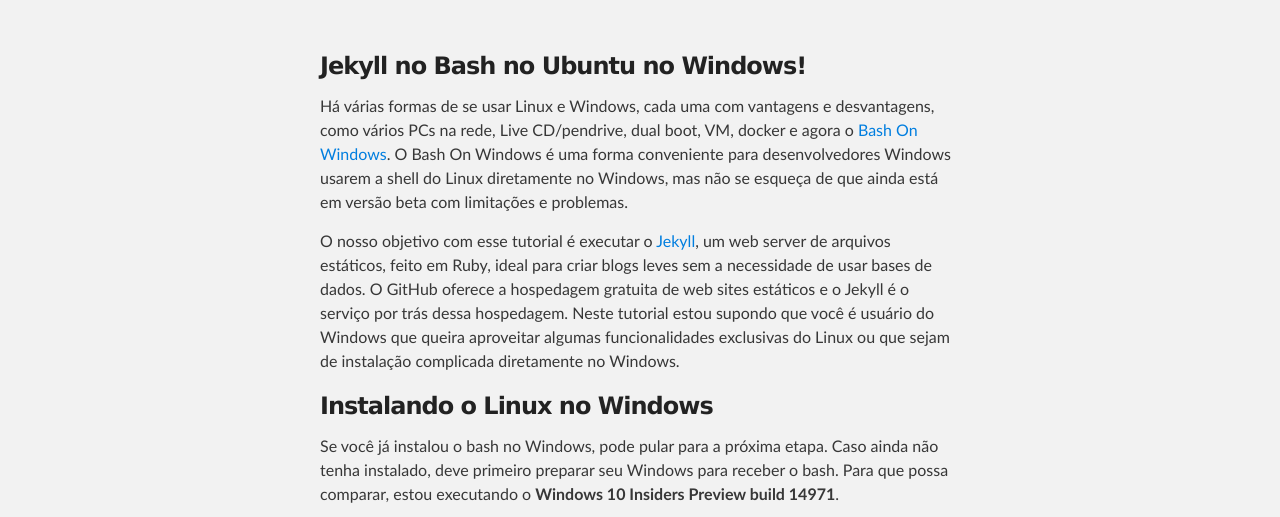
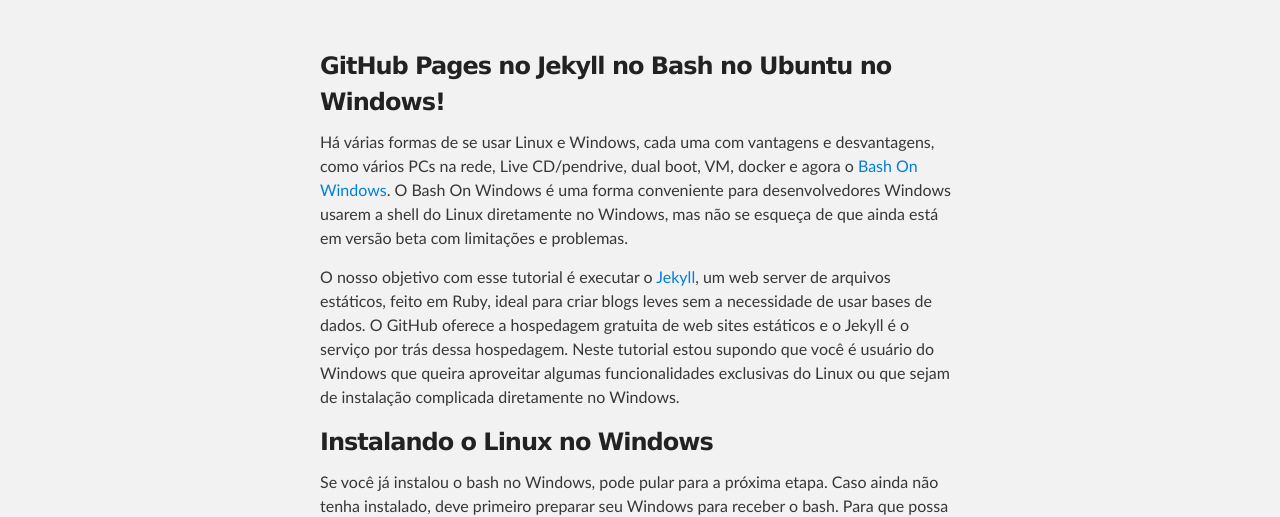
Before and after one commit to marcioqmaciel/marcioqmaciel.github.io, a plain HTML site: page index.html in a window 1280 px wide. Shown: the part 212-729 px from the top of the page. Drawn offline with Linux system fonts and the light colour scheme.

Commit message:
Update index.html

```diff
--- a/index.html
+++ b/index.html
@@ -29,7 +29,7 @@
       <section id="main_content" class="inner">
 
         <h3>
-<a id="welcome-to-github-pages" class="anchor" href="#welcome-to-github-pages" aria-hidden="true"><span aria-hidden="true" class="octicon octicon-link"></span></a>Jekyll no Bash no Ubuntu no Windows!</h3>
+<a id="welcome-to-github-pages" class="anchor" href="#welcome-to-github-pages" aria-hidden="true"><span aria-hidden="true" class="octicon octicon-link"></span></a>GitHub Pages no Jekyll no Bash no Ubuntu no Windows!</h3>
 
 <p> Há várias formas de se usar Linux e Windows, cada uma com vantagens e desvantagens, como vários PCs na rede, Live CD/pendrive, dual boot, VM, docker e agora o <a href="https://msdn.microsoft.com/en-us/commandline/wsl/faq" target="_blank">Bash On Windows</a>. O Bash On Windows é uma forma conveniente para desenvolvedores Windows usarem a shell do Linux diretamente no Windows, mas não se esqueça de que ainda está em versão beta com limitações e problemas.</p>
 
```
